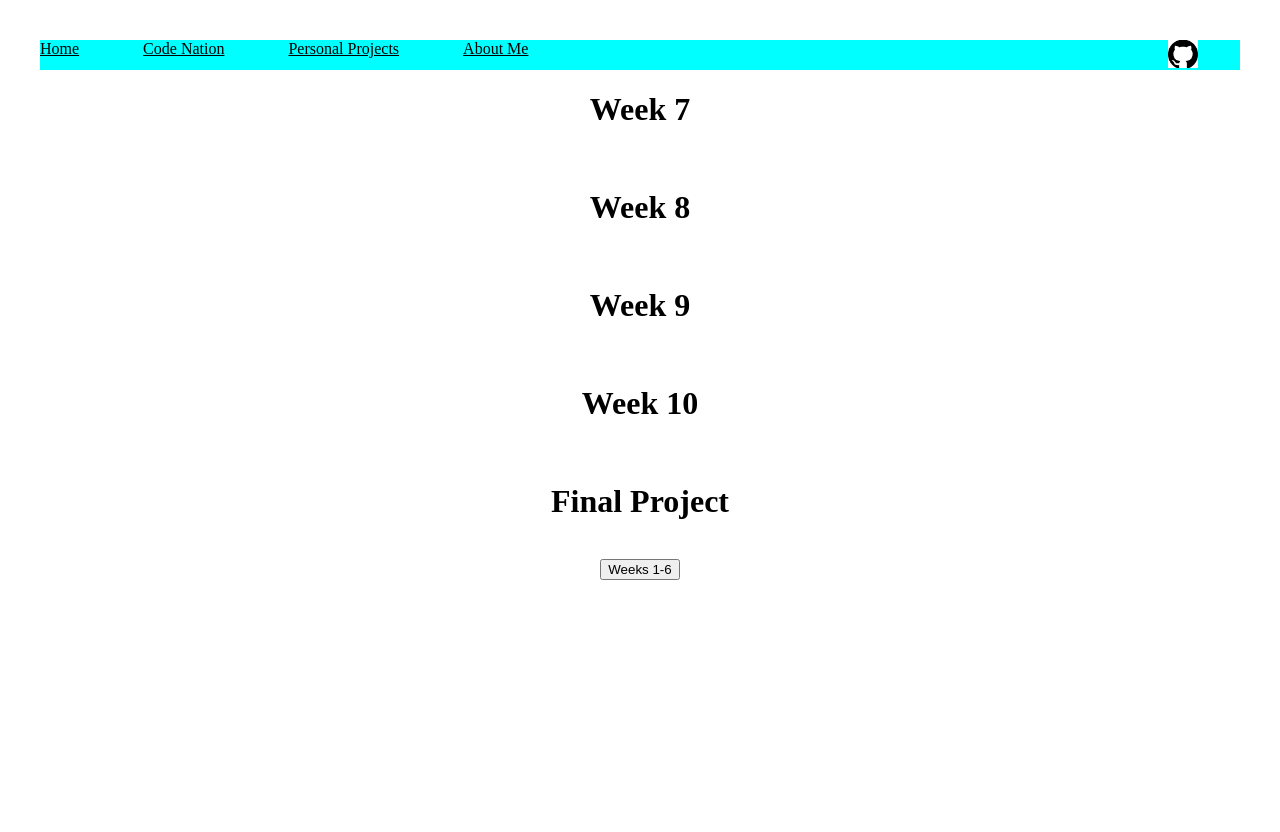
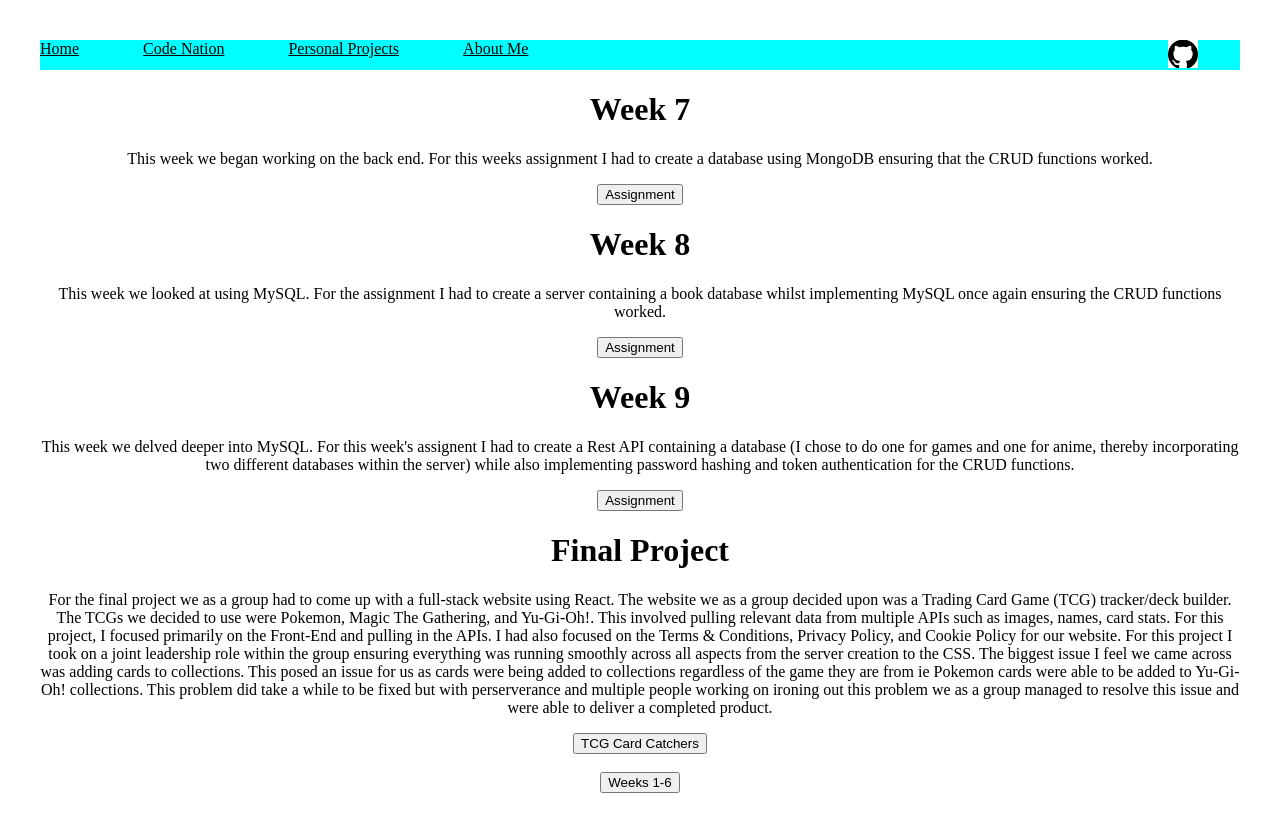
Before and after one commit to John-PaulSwaine/react-portfolio, a React (Vite) app: page /codenation/week-7-to-12 in a window 1280 px wide. Before the commit the page ends 800 px from the top, so only its background shows below. Built offline with nearby package versions, Linux system fonts and the light colour scheme.

Commit message:
completd codenation bootcamp section. still to do about and personal projects sections

```diff
--- a/src/pages/week7to12.jsx
+++ b/src/pages/week7to12.jsx
@@ -4,20 +4,21 @@ const Week7to12 = () => {
     return (
         <div>
             <h1>Week 7</h1>
-            <p></p>
+            <p>This week we began working on the back end. For this weeks assignment I had to create a database using MongoDB ensuring that the CRUD functions worked.</p>
+            <a href="https://github.com/John-PaulSwaine/CodeNation-Week-07-Assignment"><button>Assignment</button></a>
             <br />
             <h1>Week 8</h1>
-            <p></p>
+            <p>This week we looked at using MySQL. For the assignment I had to create a server containing a book database whilst implementing MySQL once again ensuring the CRUD functions worked.</p>
+            <a href="https://github.com/John-PaulSwaine/MySQLBookServer"><button>Assignment</button></a>
             <br />
             <h1>Week 9</h1>
-            <p></p>
-            <br />
-            <h1>Week 10</h1>
-            <p></p>
+            <p>This week we delved deeper into MySQL. For this week's assignent I had to create a Rest API containing a database (I chose to do one for games and one for anime, thereby incorporating two different databases within the server) while also implementing password hashing and token authentication for the CRUD functions.</p>
+            <a href="https://github.com/John-PaulSwaine/Rest-API"><button>Assignment</button></a>
             <br />
             <h1>Final Project</h1>
-            <p></p>
-            <br />
+            <p>For the final project we as a group had to come up with a full-stack website using React. The website we as a group decided upon was a Trading Card Game (TCG) tracker/deck builder. The TCGs we decided to use were Pokemon, Magic The Gathering, and Yu-Gi-Oh!. This involved pulling relevant data from multiple APIs such as images, names, card stats. For this project, I focused primarily on the Front-End and pulling in the APIs. I had also focused on the Terms & Conditions, Privacy Policy, and Cookie Policy for our website. For this project I took on a joint leadership role within the group ensuring everything was running smoothly across all aspects from the server creation to the CSS. The biggest issue I feel we came across was adding cards to collections. This posed an issue for us as cards were being added to collections regardless of the game they are from ie Pokemon cards were able to be added to Yu-Gi-Oh! collections. This problem did take a while to be fixed but with perserverance and multiple people working on ironing out this problem we as a group managed to resolve this issue and were able to deliver a completed product.</p>
+            <a href="https://tcg-card-catchers.vercel.app/"><button>TCG Card Catchers</button></a>
+            <br /><br />
             <a href="week-1-to-6"><button>Weeks 1-6</button></a>
         </div>
     )
```
